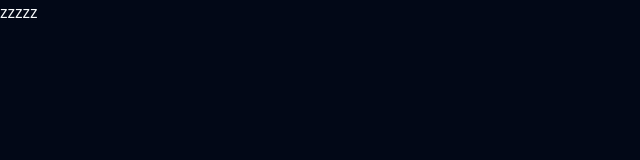
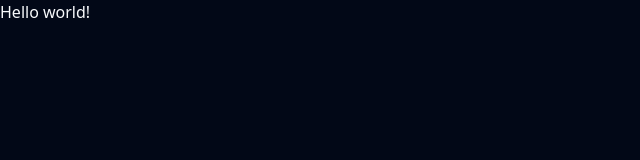
Before and after one commit to ravenkim/ting, a React (Vite) app: page / in a window 1280 px wide. Shown: the top 160 px of the page, without its empty margins (0-640 px from the left). Built offline with nearby package versions, Linux system fonts and the light colour scheme.

Commit message:
[추가] 라우팅 기능

```diff
--- a/package.json
+++ b/package.json
@@ -17,6 +17,7 @@
     "react": "^18.2.0",
     "react-dom": "^18.2.0",
     "react-redux": "^9.1.2",
+    "react-router-dom": "^6.23.1",
     "redux-saga": "^1.3.0",
     "tailwind-merge": "^2.3.0",
     "tailwindcss-animate": "^1.0.7"
--- a/src/App.jsx
+++ b/src/App.jsx
@@ -1,13 +1,17 @@
 import {ThemeProvider} from "src/assets/shadcn/ThemeProvider.jsx";
 
 import 'src/styles/shadcn.css'
+import {router} from "src/routes/router.jsx";
+import {
+    RouterProvider,
+} from "react-router-dom";
 
 function App() {
 
   return (
 
         <ThemeProvider defaultTheme="dark" storageKey="vite-ui-theme">
-            zzzzz
+            <RouterProvider router={router} />
         </ThemeProvider>
 
   )
--- /dev/null
+++ b/src/routes/router.jsx
@@ -0,0 +1,10 @@
+import {
+    createBrowserRouter,
+} from "react-router-dom";
+
+export const router = createBrowserRouter([
+    {
+        path: "/",
+        element: <div>Hello world!</div>,
+    },
+])
```
Also changed, not shown: 1 other file (tests, documents, lock files or other folders).
